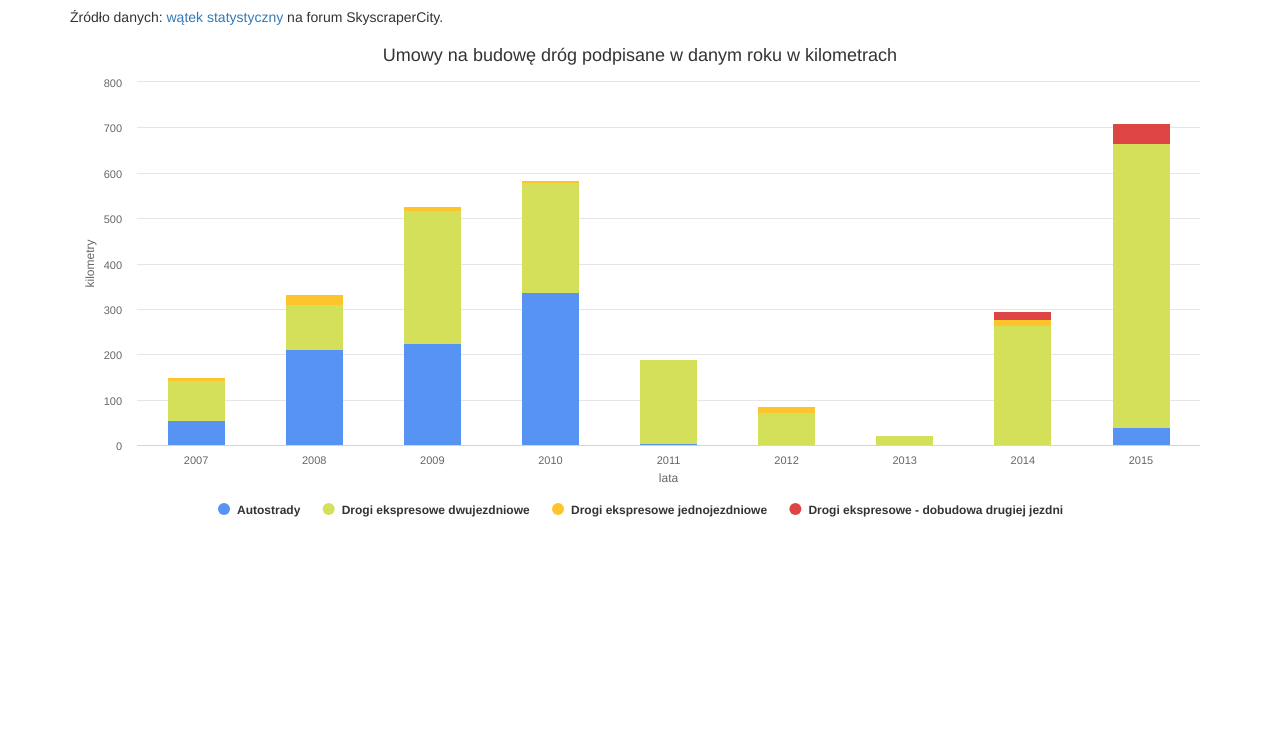
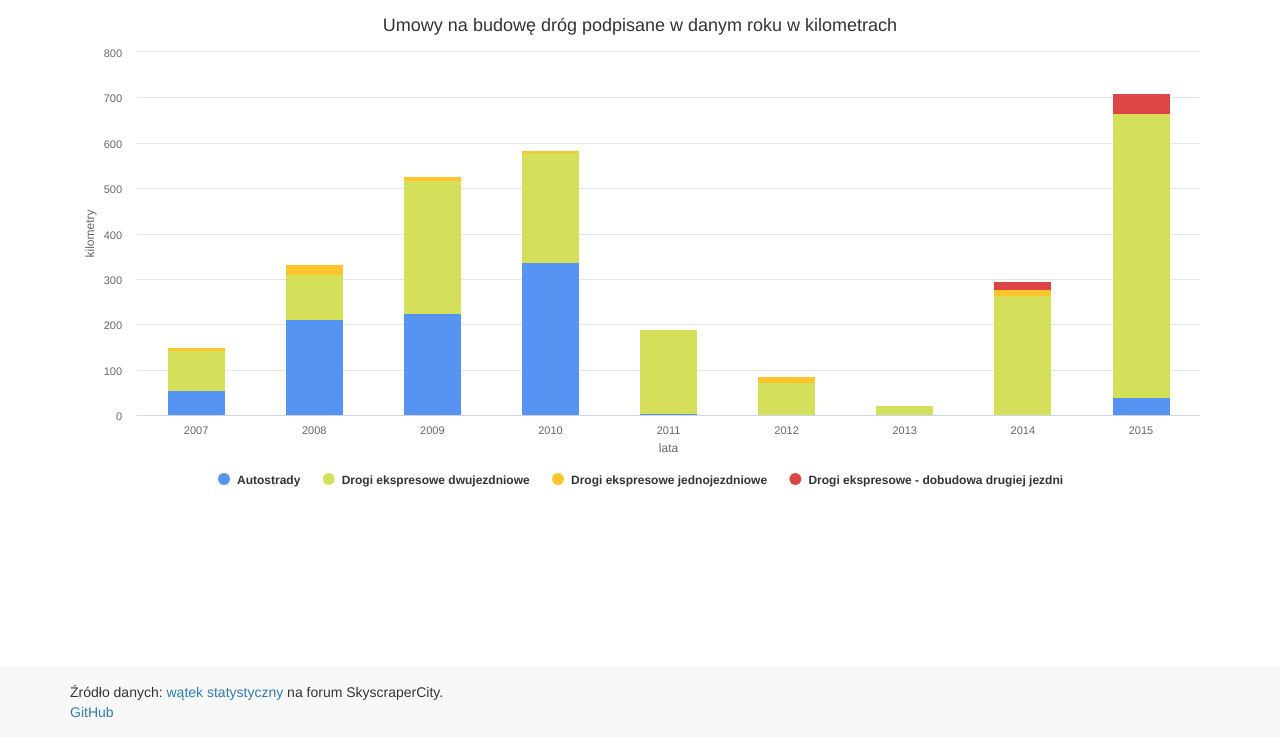
Before and after one commit to jkondratowicz/ssc-charts, a website: page index.html in a window 1280 px wide. Shown: the part 63-800 px from the top of the page. Drawn offline with nearby package versions, Linux system fonts and the light colour scheme.

Commit message:
Add footer

```diff
--- a/index.html
+++ b/index.html
@@ -21,11 +21,19 @@
 	<body>
 		<div class="container">
 			<h1>Statystyka budowy autostrad i dróg ekspresowych</h1>
-			<p>Źródło danych: <a href="http://www.skyscrapercity.com/showthread.php?t=1142261">wątek statystyczny</a> na forum SkyscraperCity.</p>
 
 			<div class="widget">
 				<div id="chart1"></div>
 			</div>
 		</div> <!-- /container -->
+
+		<footer class="footer">
+			<div class="container">
+				<p>
+					Źródło danych: <a href="http://www.skyscrapercity.com/showthread.php?t=1142261">wątek statystyczny</a> na forum SkyscraperCity.<br>
+					<a href="https://github.com/jkondratowicz/ssc-charts">GitHub</a>
+				</p>
+			</div>
+		</footer>
 	</body>
 </html>
--- a/static/style.css
+++ b/static/style.css
@@ -1,3 +1,18 @@
+html {
+	position: relative;
+	min-height: 100%;
+}
+body {
+	margin-bottom: 70px;
+}
+.footer {
+	position: absolute;
+	bottom: 0;
+	width: 100%;
+	height: 70px;
+	background-color: #f8f8f8;
+	padding-top: 15px;
+}
 .spinner {
 	border: 4px solid #eee;
 	font-size: 50px;
@@ -12,7 +27,6 @@
 	animation: spin 1s linear infinite;
 	border-top-color: gray;
 }
-
 @-webkit-keyframes spin {
 	to {
 		-moz-transform: rotate(360deg);
```
